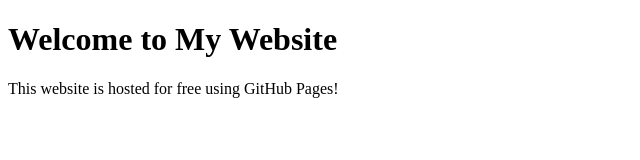
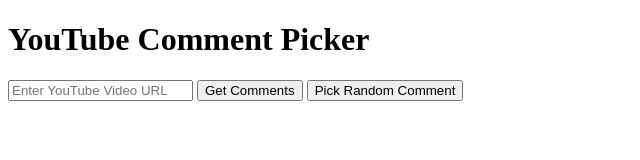
Before and after one commit to KUSHAlgupta001/commentpicker0, a plain HTML site: page index.html in a window 1280 px wide. Shown: the whole page, without its empty margins (0-640 px from the left). Drawn offline with Linux system fonts and the light colour scheme.

Commit message:
Add files via upload

```diff
--- a/index.html
+++ b/index.html
@@ -3,10 +3,18 @@
 <head>
     <meta charset="UTF-8">
     <meta name="viewport" content="width=device-width, initial-scale=1.0">
-    <title>My GitHub Website</title>
+    <title>YouTube Comment Picker</title>
+    <link rel="stylesheet" href="styles.css">
 </head>
 <body>
-    <h1>Welcome to My Website</h1>
-    <p>This website is hosted for free using GitHub Pages!</p>
+    <div class="container">
+        <h1>YouTube Comment Picker</h1>
+        <input type="text" id="videoUrl" placeholder="Enter YouTube Video URL">
+        <button onclick="fetchComments()">Get Comments</button>
+        <button onclick="pickRandomComment()">Pick Random Comment</button>
+        <div id="comments"></div>
+        <p id="winner"></p>
+    </div>
+    <script src="script.js"></script>
 </body>
 </html>
```
